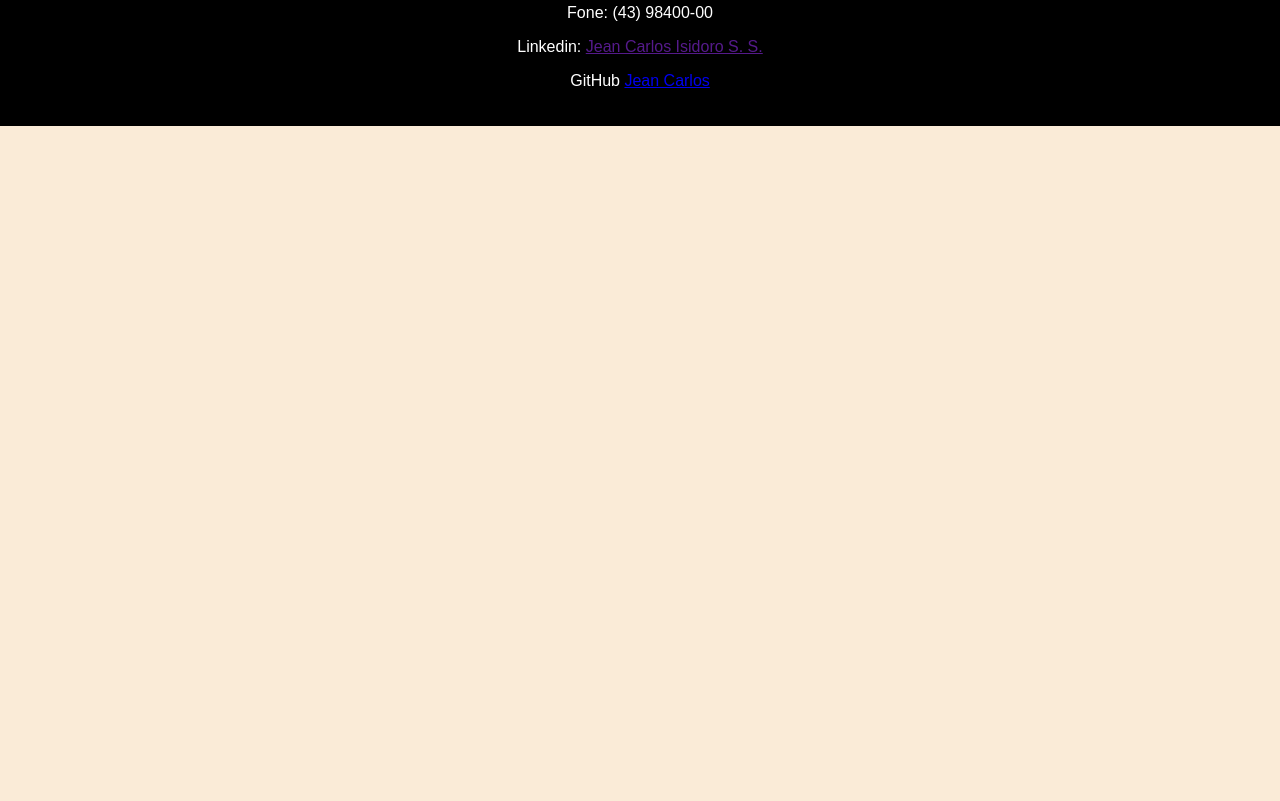
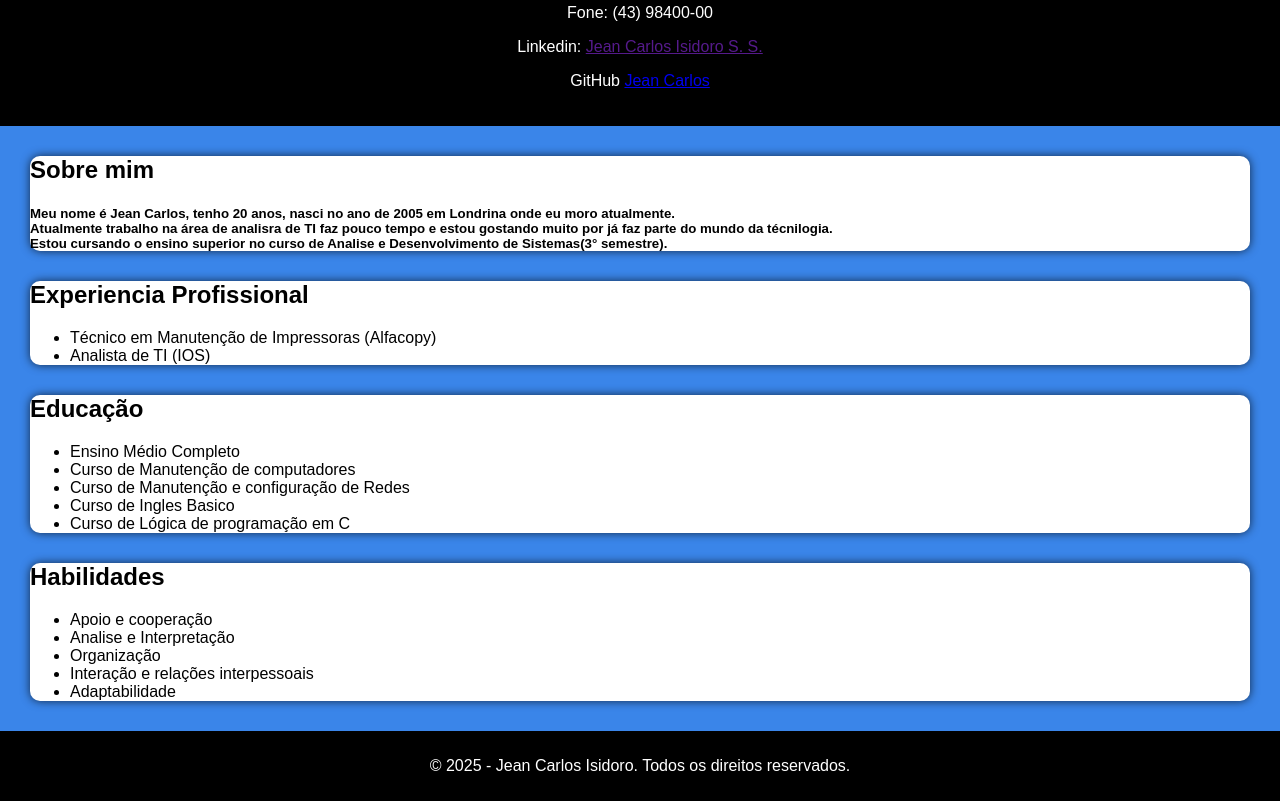
Before and after one commit to jean155-jj/Curriculo, a plain HTML site: page index.html in a window 1280 px wide. Shown: the part 440-1241 px from the top of the page. Before the commit the page ends 800 px from the top, so only its background shows below. Drawn offline with Linux system fonts and the light colour scheme.

Commit message:
Colocado informações no curriculo

```diff
--- a/index.html
+++ b/index.html
@@ -21,11 +21,46 @@
             </div>
         </header>
 
+        <section id="Sobre">
+            <h1>Sobre mim</h1>
+            <h5>Meu nome é Jean Carlos, tenho 20 anos, nasci no ano de 2005 em Londrina onde eu moro atualmente. <br>
+                Atualmente trabalho na área de analisra de TI faz pouco tempo e estou gostando muito por já faz parte do mundo da técnilogia. <br>
+                Estou cursando o ensino superior no curso de Analise e Desenvolvimento de Sistemas(3° semestre).
+            </h5>
+        </section>
+
+        <section id="Experiencia">
+            <h2>Experiencia Profissional</h2>
+            <ul>
+                <li>Técnico em Manutenção de Impressoras (Alfacopy) </li>
+                <li>Analista de TI (IOS) </li>
+            </ul>
+        </section>
+
+        <section id="Educacao">
+            <h2>Educação</h2>
+            <ul>
+                <li>Ensino Médio Completo</li>
+                <li>Curso de Manutenção de computadores</li>
+                <li>Curso de Manutenção e configuração de Redes</li>
+                <li>Curso de Ingles Basico</li>
+                <li>Curso de Lógica de programação em C</li>
+            </ul>
+        </section>
+
+        <section id="Habilidades">
+            <h2>Habilidades</h2>
+            <ul>
+                <li>Apoio e cooperação</li>
+                <li>Analise e Interpretação</li>
+                <li>Organização</li>
+                <li>Interação e relações interpessoais</li>
+                <li>Adaptabilidade</li>
+            <ul>
+        </section>
 
         <footer> <!--Rodapé da pagina-->
-
-
-
+                <p>&copy; 2025 - Jean Carlos Isidoro. Todos os direitos reservados. </p>
         </footer>
 
 </body>
--- a/style.css
+++ b/style.css
@@ -3,12 +3,12 @@ body
     margin: 0;
     font-family: Arial, sans-serif;
     padding: 0;
-    background-color:antiquewhite;
-    color: black;
+    background-color:rgb(58, 133, 233);
+    color: rgb(0, 0, 0);
 }
 header
 {
-    background-color: black;
+    background-color: rgb(0, 0, 0);
     color: white;
     padding: 20px;
     text-align: center;
@@ -20,6 +20,23 @@ header
     width: 300px;
     height: 300px;
     border-radius: 50%;
-    border: 3px solid black;
+    border: 3px solid rgb(255, 255, 255);
 
 }
+
+section{
+    margin: 30px;
+    pad: 30px;
+    background-color: rgb(255, 255, 255);
+    border-radius: 10px;
+    box-shadow: 0px 0px 10px rgba(0, 0, 0, 0.7);
+}
+
+
+
+footer{
+    text-align: center;
+    padding: 10px;
+    background-color: rgb(0, 0, 0);
+    color: white;
+}
```
